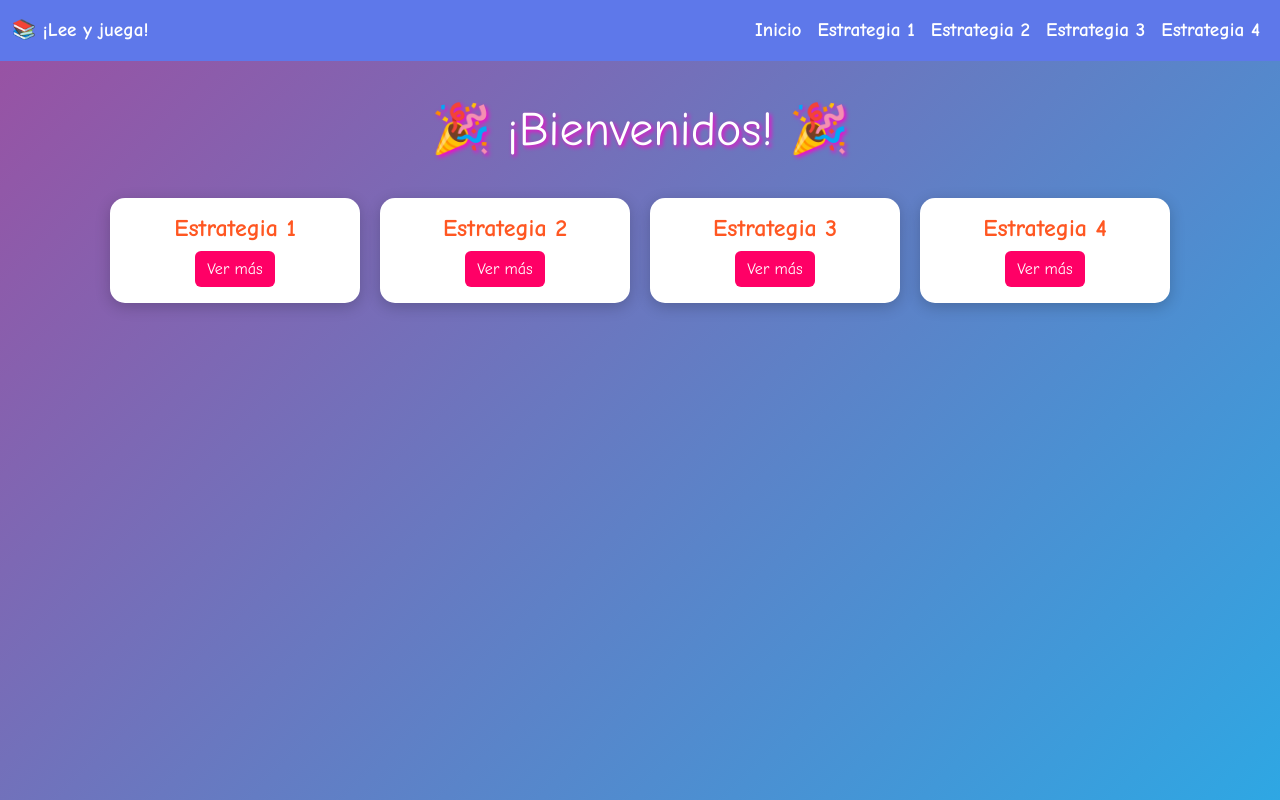
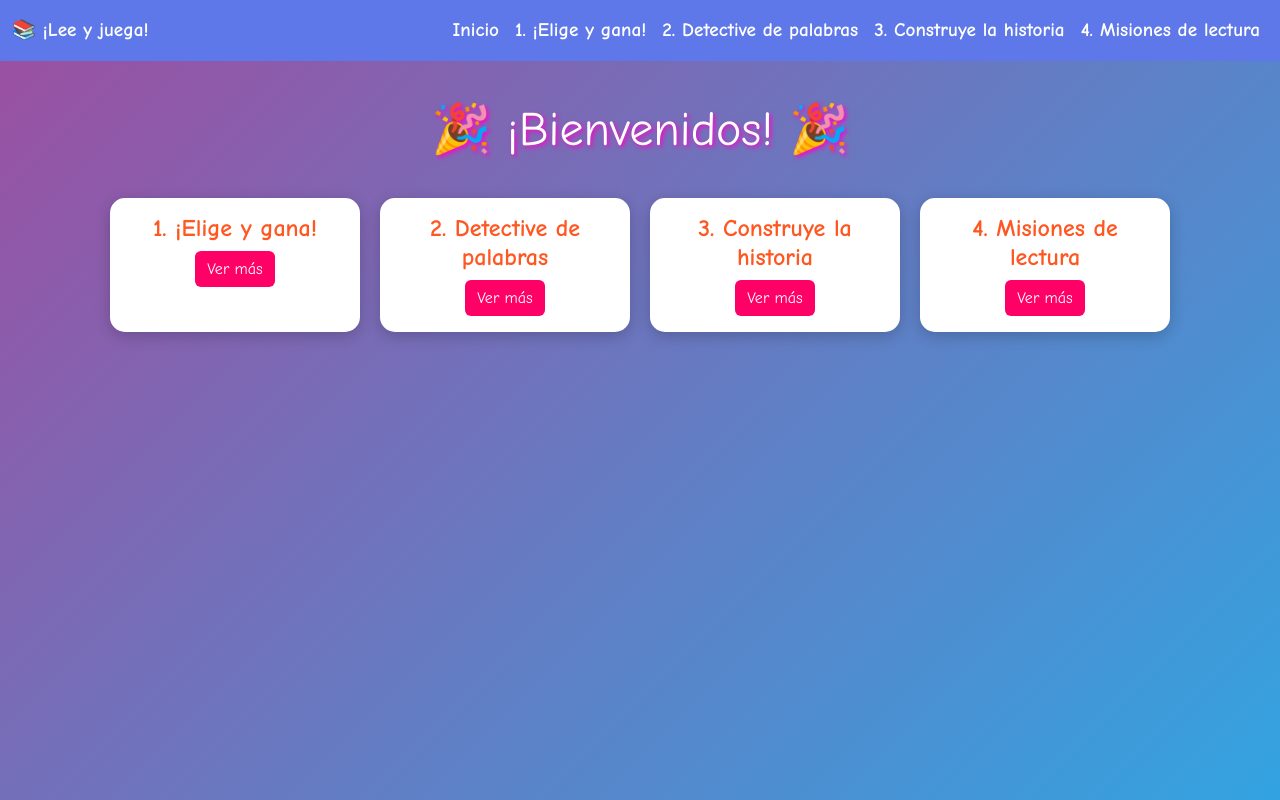
Before and after one commit to IDGS-805-21000412/estrategias, a plain HTML site: page index.html in a window 1280 px wide. Drawn offline with nearby package versions, Linux system fonts and the light colour scheme.

Commit message:
cambio nombres estrategias

```diff
--- a/index.html
+++ b/index.html
@@ -96,10 +96,10 @@
       <div class="collapse navbar-collapse justify-content-end" id="navbarNav">
         <ul class="navbar-nav">
           <li class="nav-item"><a class="nav-link active" href="#">Inicio</a></li>
-          <li class="nav-item"><a class="nav-link" href="estrategia1.html">Estrategia 1</a></li>
-          <li class="nav-item"><a class="nav-link" href="estrategia2.html">Estrategia 2</a></li>
-          <li class="nav-item"><a class="nav-link" href="estrategia3.html">Estrategia 3</a></li>
-          <li class="nav-item"><a class="nav-link" href="estrategia4.html">Estrategia 4</a></li>
+          <li class="nav-item"><a class="nav-link" href="estrategia1.html">1. ¡Elige y gana!</a></li>
+          <li class="nav-item"><a class="nav-link" href="estrategia2.html">2. Detective de palabras</a></li>
+          <li class="nav-item"><a class="nav-link" href="estrategia3.html">3. Construye la historia</a></li>
+          <li class="nav-item"><a class="nav-link" href="estrategia4.html">4. Misiones de lectura</a></li>
         </ul>
       </div>
     </div>
@@ -110,25 +110,25 @@
   <div class="card-container">
     <div class="card">
       <div class="card-body">
-        <h5 class="card-title">Estrategia 1</h5>
+        <h5 class="card-title">1. ¡Elige y gana!</h5>
         <a href="estrategia1.html" class="btn">Ver más</a>
       </div>
     </div>
     <div class="card">
       <div class="card-body">
-        <h5 class="card-title">Estrategia 2</h5>
+        <h5 class="card-title">2. Detective de palabras</h5>
         <a href="estrategia2.html" class="btn">Ver más</a>
       </div>
     </div>
     <div class="card">
       <div class="card-body">
-        <h5 class="card-title">Estrategia 3</h5>
+        <h5 class="card-title">3. Construye la historia</h5>
         <a href="estrategia3.html" class="btn">Ver más</a>
       </div>
     </div>
     <div class="card">
       <div class="card-body">
-        <h5 class="card-title">Estrategia 4</h5>
+        <h5 class="card-title">4. Misiones de lectura</h5>
         <a href="estrategia4.html" class="btn">Ver más</a>
       </div>
     </div>
```
